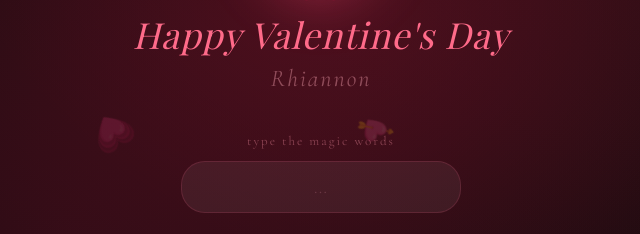
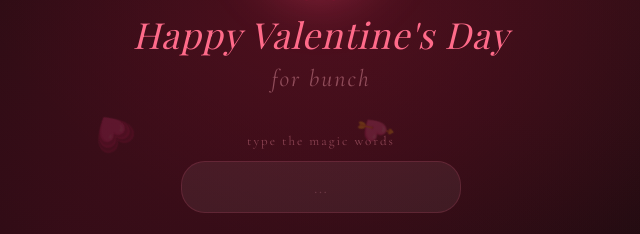
Before and after one commit to finnerzbtz/valentine-rhiannon, a plain HTML site: page index.html in a window 1280 px wide. Shown: the part 319-553 px from the top of the page, 319-959 px from the left. Drawn offline with nearby package versions, Linux system fonts and the light colour scheme; a web font is replaced by a local one.

Commit message:
Change subtitle to 'for bunch'

```diff
--- a/index.html
+++ b/index.html
@@ -128,7 +128,7 @@
   <div class="pw-hearts"><span class="pw-heart" style="left:8%;animation-duration:13s;animation-delay:-9s;font-size:31px">❤️</span><span class="pw-heart" style="left:20%;animation-duration:12s;animation-delay:-1s;font-size:24px">💕</span><span class="pw-heart" style="left:32%;animation-duration:17s;animation-delay:-2s;font-size:34px">💗</span><span class="pw-heart" style="left:40%;animation-duration:13s;animation-delay:-5s;font-size:30px">🤍</span><span class="pw-heart" style="left:53%;animation-duration:22s;animation-delay:-4s;font-size:25px">💘</span><span class="pw-heart" style="left:66%;animation-duration:14s;animation-delay:-4s;font-size:30px">🩷</span><span class="pw-heart" style="left:76%;animation-duration:17s;animation-delay:-10s;font-size:24px">💖</span><span class="pw-heart" style="left:88%;animation-duration:22s;animation-delay:-7s;font-size:34px">❤️</span></div>
   <div class="lock"></div>
   <div class="pw-title">Happy Valentine's Day</div>
-  <div class="pw-name">Rhiannon</div>
+  <div class="pw-name">for bunch</div>
   <label>type the magic words</label>
   <input type="text" id="pw-input" placeholder="..." autocomplete="off" autocorrect="off" autocapitalize="off" spellcheck="false">
   <div id="pw-err">not quite... try again 💗</div>
```
